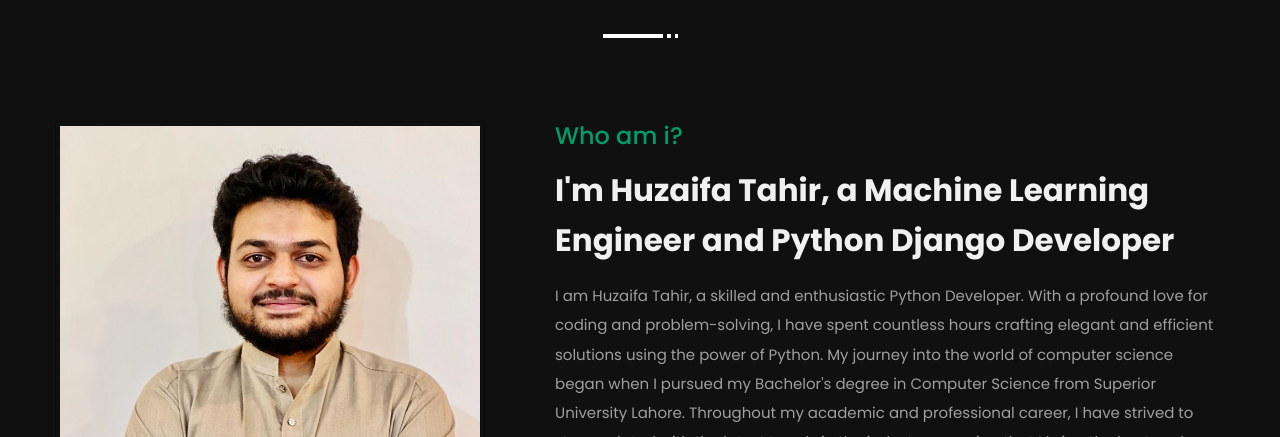
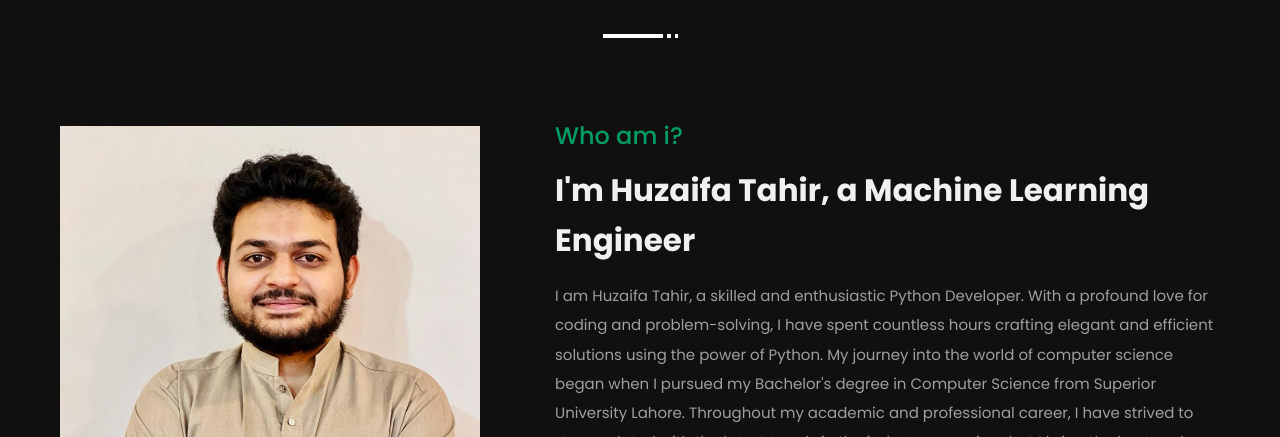
Before and after one commit to Huzaifa7524/resume, a plain HTML site: page index.html in a window 1280 px wide. Both pictures are taken after a click on the link "About". Shown: the part 165-602 px from the top of the page. Drawn offline with Linux system fonts and the light colour scheme; files that its build step writes are made by us from their sources; files whose address does not match are found by name.

Commit message:
Update index.html

```diff
--- a/index.html
+++ b/index.html
@@ -105,7 +105,7 @@
                 <div class="col-12 col-lg-7 info-content">
                   <div class="content-block">
                     <h2 class="content-subtitle">Who am i?</h2>
-                    <h6 class="content-title">I'm Huzaifa Tahir, a Machine Learning Engineer and Python Django Developer</h6>
+                    <h6 class="content-title">I'm Huzaifa Tahir, a Machine Learning Engineer</h6>
                     <div class="content-description">
                       <p>I am Huzaifa Tahir, a skilled and enthusiastic Python Developer. With a profound love for coding and problem-solving, I have spent countless hours crafting elegant and efficient solutions using the power of Python. My journey into the world of computer science began when I pursued my Bachelor's degree in Computer Science from Superior University Lahore. Throughout my academic and professional career, I have strived to stay updated with the latest trends in the industry, ensuring that I bring the best and most cutting-edge solutions to our projects.</p>
                     </div>
```
